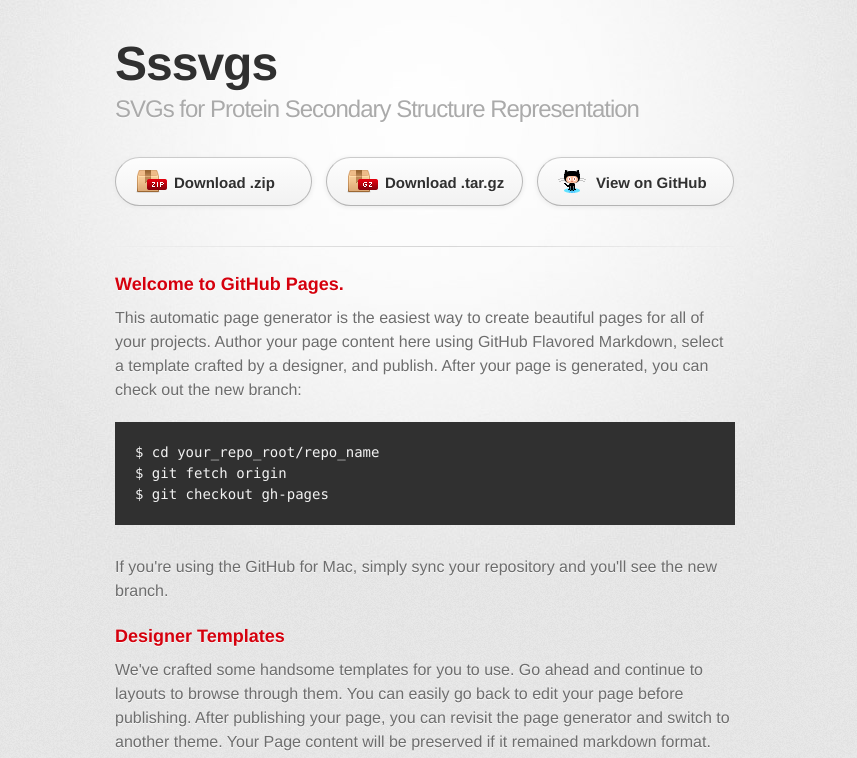
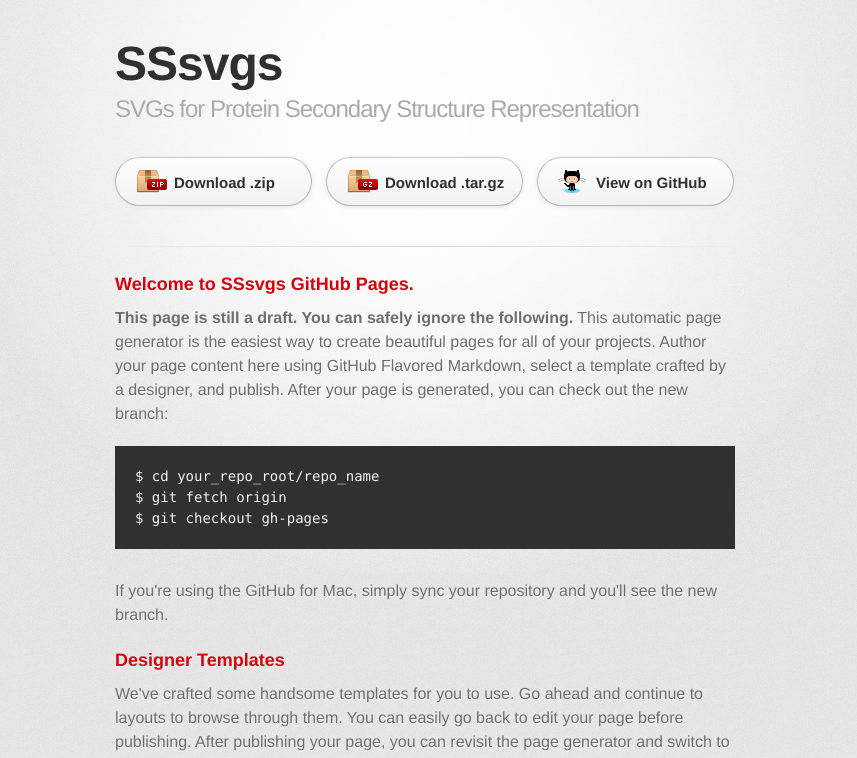
Before and after one commit to JanZacha/SSsvgs, a plain HTML site: page index.html in a window 1280 px wide. Shown: the top 758 px of the page, without its empty margins (215-1072 px from the left). Drawn offline with Linux system fonts and the light colour scheme; a web font is replaced by a local one.

Commit message:
Create gh-pages branch via GitHub

```diff
--- a/index.html
+++ b/index.html
@@ -10,7 +10,7 @@
     <!--[if lt IE 9]>
     <script src="//html5shiv.googlecode.com/svn/trunk/html5.js"></script>
     <![endif]-->
-    <title>Sssvgs by JanoschZacha</title>
+    <title>SSsvgs by JanoschZacha</title>
   </head>
 
   <body>
@@ -18,7 +18,7 @@
       <div class="inner">
 
         <header>
-          <h1>Sssvgs</h1>
+          <h1>SSsvgs</h1>
           <h2>SVGs for Protein Secondary Structure Representation</h2>
         </header>
 
@@ -32,9 +32,10 @@
 
         <section id="main_content">
           <h3>
-<a name="welcome-to-github-pages" class="anchor" href="#welcome-to-github-pages"><span class="octicon octicon-link"></span></a>Welcome to GitHub Pages.</h3>
+<a name="welcome-to-sssvgs-github-pages" class="anchor" href="#welcome-to-sssvgs-github-pages"><span class="octicon octicon-link"></span></a>Welcome to SSsvgs GitHub Pages.</h3>
 
-<p>This automatic page generator is the easiest way to create beautiful pages for all of your projects. Author your page content here using GitHub Flavored Markdown, select a template crafted by a designer, and publish. After your page is generated, you can check out the new branch:</p>
+<p><strong>This page is still a draft. You can safely ignore the following.</strong>
+This automatic page generator is the easiest way to create beautiful pages for all of your projects. Author your page content here using GitHub Flavored Markdown, select a template crafted by a designer, and publish. After your page is generated, you can check out the new branch:</p>
 
 <pre><code>$ cd your_repo_root/repo_name
 $ git fetch origin
@@ -65,7 +66,7 @@
         </section>
 
         <footer>
-          Sssvgs is maintained by <a href="https://github.com/JanoschZacha">JanoschZacha</a><br>
+          SSsvgs is maintained by <a href="https://github.com/JanoschZacha">JanoschZacha</a><br>
           This page was generated by <a href="http://pages.github.com">GitHub Pages</a>. Tactile theme by <a href="https://twitter.com/jasonlong">Jason Long</a>.
         </footer>
 
```
Also changed, not shown: params.json (+1 -1 lines).
